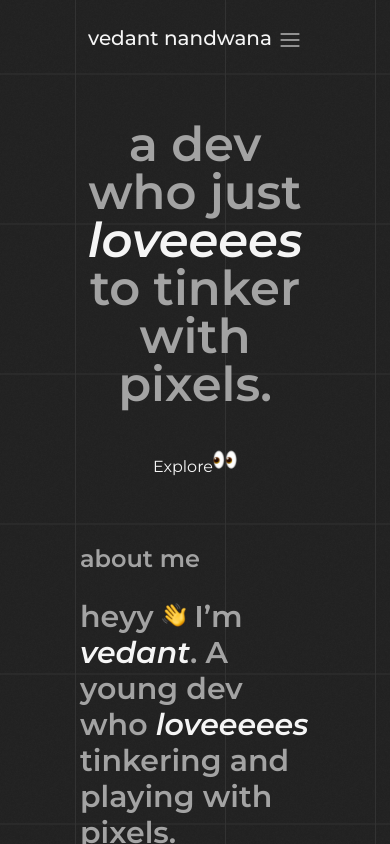
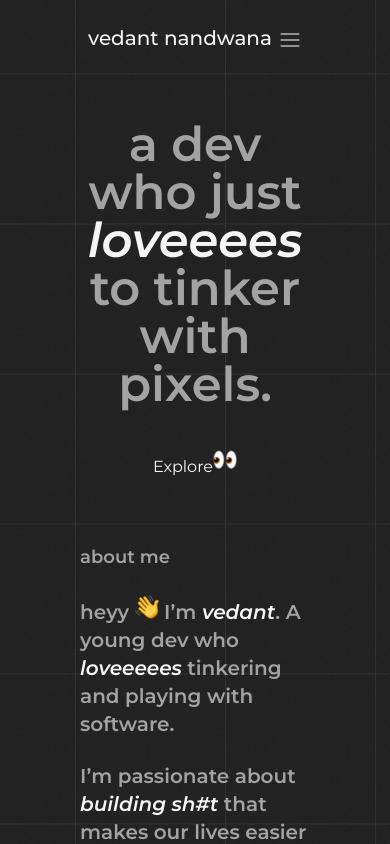
Before and after one commit to vedantnn71/vedantnandwana.me, a Next.js app: page / in a window 390 px wide. Built offline with nearby package versions, Linux system fonts and the light colour scheme.

Commit message:
fix: responsiveness of about

```diff
--- a/src/components/about.tsx
+++ b/src/components/about.tsx
@@ -2,16 +2,20 @@ import { Emoji } from "@/components";
 import { ReactNode } from "react";
 
 export const About = () => (
-  <div className="flex flex-col w-full h-full text-neutral-400 font-semibold text-3xl gap-6">
-    <h1 className="text-2xl">about me</h1>
+  <div className="flex flex-col w-full h-full text-neutral-400 font-semibold text-xl md:text-3xl gap-6">
+    <h1 className="text-lg md:text-2xl">about me</h1>
     <p className="">
       heyy <Emoji name="wave" size={24} /> I’m <Highlight>vedant</Highlight>. A
       young dev who <Highlight>loveeeees</Highlight> tinkering and playing with
-      pixels.
+      software.
     </p>
     <p>
       I’m passionate about <Highlight>building sh#t</Highlight> that makes our
-      lives easier with a <span className="stretch underline-offset-8 hover:underline decoration-wavy ease-out">buttery smoooth</span> user experience.
+      lives easier with a{" "}
+      <span className="stretch underline-offset-8 hover:underline decoration-wavy ease-out">
+        buttery smoooth
+      </span>{" "}
+      user experience.
     </p>
     <p>
       {" "}
```
